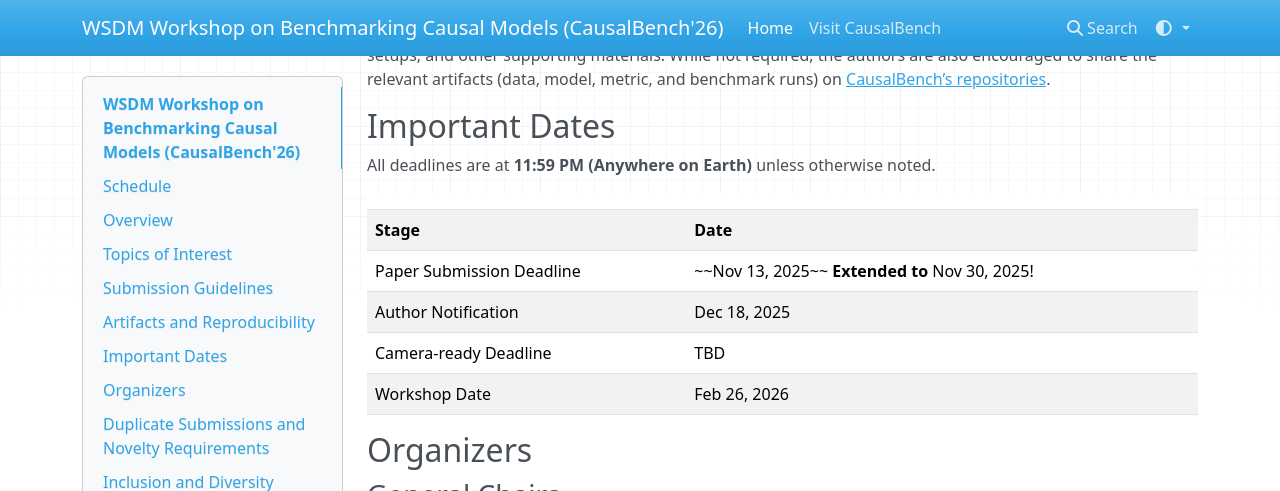
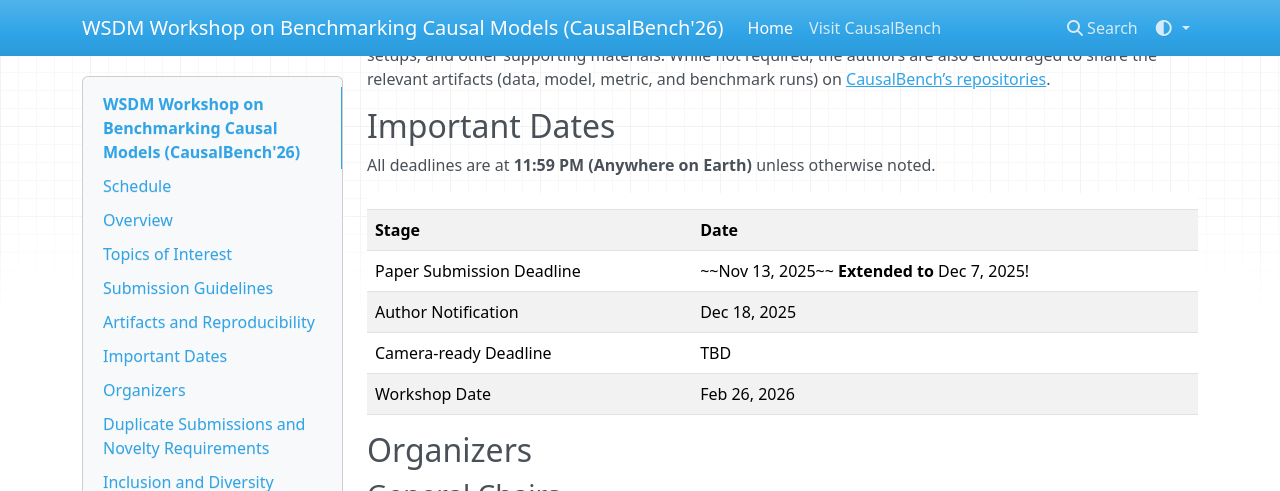
Before and after one commit to CausalBenchOrg/CausalBench-WSDM26, an MkDocs documentation site: the page built from docs/index.md, in a window 1280 px wide and 900 px high, scrolled down 2048 px. Shown: the top 491 px of the window. Built offline with MkDocs 1.6.1, drawn with Linux system fonts in a browser that asks for light colours; nearby versions of some CDN libraries.

Commit message:
Update index.md
Updated submission date.

```diff
--- a/docs/index.md
+++ b/docs/index.md
@@ -51,7 +51,7 @@
 | | |
 |-|-|
 |**Stage**|**Date**|
-|Paper Submission Deadline|~~Nov 13, 2025~~ **Extended to** Nov 30, 2025!|
+|Paper Submission Deadline|~~Nov 13, 2025~~ **Extended to** Dec 7, 2025!|
 |Author Notification|Dec 18, 2025|
 |Camera-ready Deadline|TBD|
 |Workshop Date|Feb 26, 2026|
```
